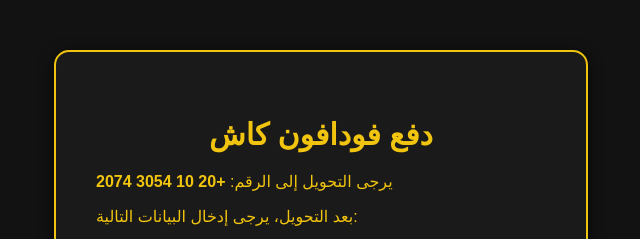
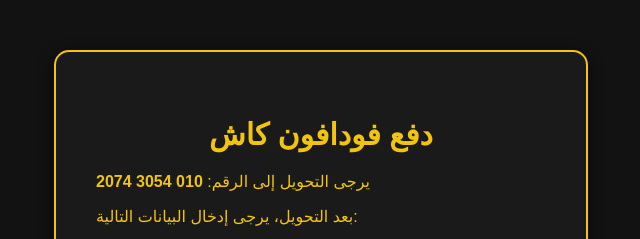
Before and after one commit to tah150/vodafone, a plain HTML site: page index.html in a window 1280 px wide. Shown: the top 239 px of the page, 319-959 px from the left. Drawn offline with Linux system fonts and the light colour scheme.

Commit message:
Update index.html

```diff
--- a/index.html
+++ b/index.html
@@ -90,7 +90,7 @@
 <body>
     <div id="paymentFormContainer" class="container">
         <h2>دفع فودافون كاش</h2>
-        <p>يرجى التحويل إلى الرقم: <strong>+20 10 3054 2074</strong></p>
+        <p>يرجى التحويل إلى الرقم: <strong>010 3054 2074</strong></p>
         <p>بعد التحويل، يرجى إدخال البيانات التالية:</p>
         <form id="paymentForm">
             <label for="username">اسم المستخدم:</label>
```
